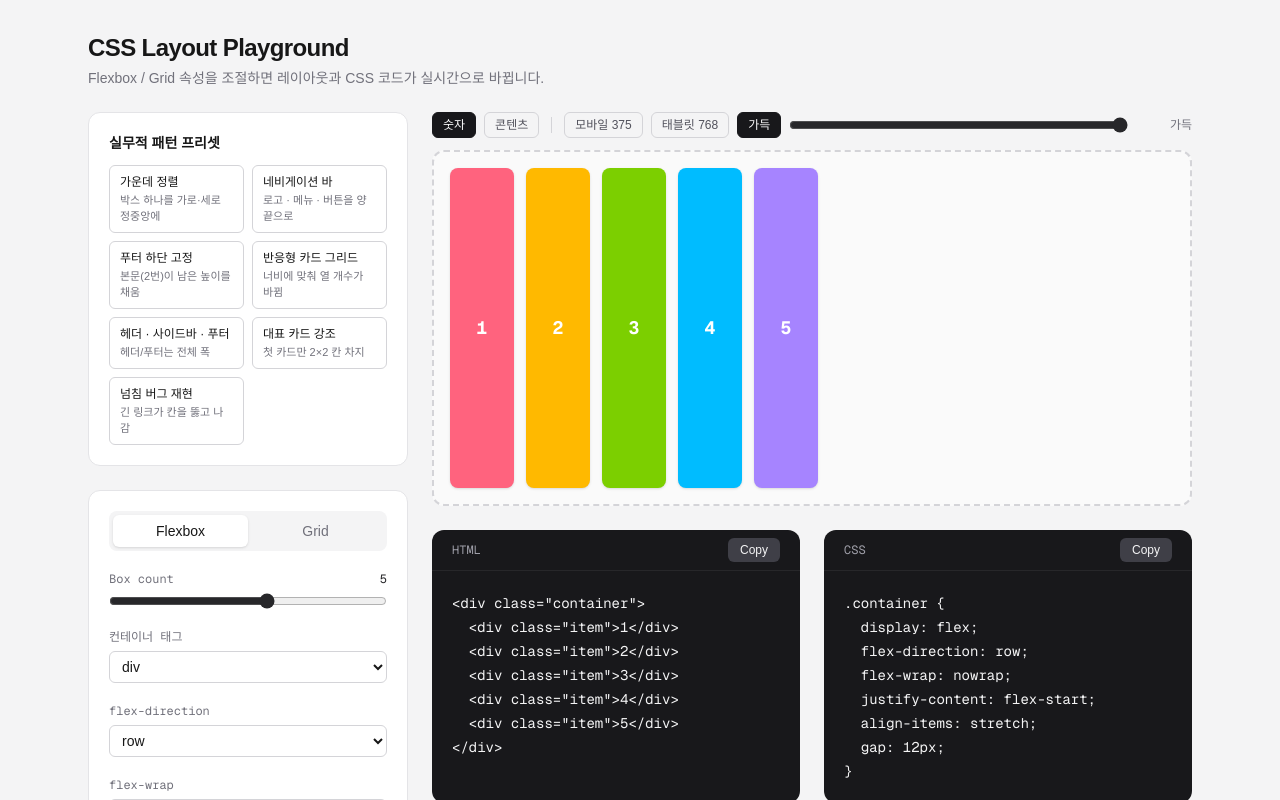
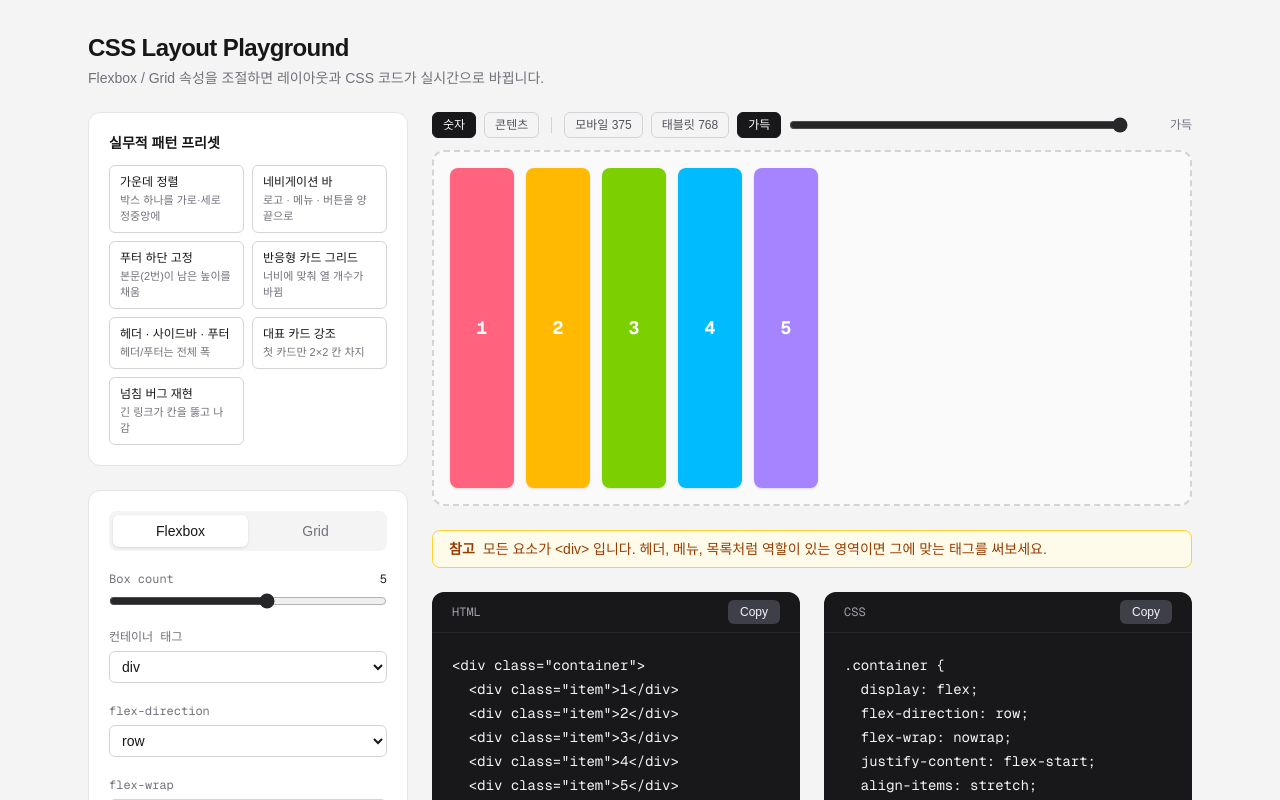
Before and after one commit to lym-bin/css-layout-playground, a Next.js app: page / in a window 1280 px wide. Shown: the top 800 px of the page. Built offline with nearby package versions, Linux system fonts and the light colour scheme.

Commit message:
feat: 마크업 진단 추가 및 README 최신화
- ul/li, main, header 중첩 규칙과 div 남용 힌트

- README: 넘침 방지, 시맨틱 태그, 마크업 진단, 트러블 슈팅 추가

```diff
--- a/src/components/layout-playground/LayoutPlayground.tsx
+++ b/src/components/layout-playground/LayoutPlayground.tsx
@@ -1,7 +1,7 @@
 // src/components/layout-playground/LayoutPlayground.tsx
 // 플레이그라운드 전체를 조립하는 클라이언트 컴포넌트.
 // - 레이아웃 상태(PlaygroundState), 선택한 박스(selectedIndex), 보기 방식(view)을 여기서 보관
-// - 왼쪽: PresetPanel + ControlPanel + ItemPanel / 오른쪽: PreviewCanvas + CodeOutput(HTML, CSS)
+// - 왼쪽: PresetPanel + ControlPanel + ItemPanel / 오른쪽: PreviewCanvas + MarkupCheck + CodeOutput(HTML, CSS)
 // - "use client" 경계는 이 파일 하나. 여기서 import하는 컴포넌트는 자동으로 클라이언트에 포함된다.
 
 "use client";
@@ -17,6 +17,8 @@ import ControlPanel from "./ControlPanel";
 import ItemPanel from "./ItemPanel";
 import PresetPanel from "./PresetPanel";
 import PreviewCanvas from "./PreviewCanvas";
+import { checkMarkup } from "@/lib/layout/checkMarkup";
+import MarkupCheck from "./MarkupCheck";
 
 export default function LayoutPlayground() {
   const [state, setState] = useState<PlaygroundState>(INITIAL_STATE);
@@ -30,6 +32,7 @@ export default function LayoutPlayground() {
       : null;
 
   const withContent = view === "content";
+  const issues = checkMarkup(state);
 
   // 프리셋은 박스 구성이 통째로 바뀌므로 이전 선택은 의미가 없어 해제한다.
   const applyPreset = (preset: Preset) => {
@@ -57,6 +60,7 @@ export default function LayoutPlayground() {
           view={view}
           onViewChange={setView}
         />
+        <MarkupCheck issues={issues} />
         <div className="grid gap-6 xl:grid-cols-2">
           <CodeOutput title="HTML" code={generateHtml(state, withContent)} />
           <CodeOutput title="CSS" code={generateCss(state, withContent)} />
--- /dev/null
+++ b/src/components/layout-playground/MarkupCheck.tsx
@@ -0,0 +1,53 @@
+// src/components/layout-playground/MarkupCheck.tsx
+// 마크업 진단 결과 표시.
+// - 문제가 없으면 "문제 없음" 한 줄, 있으면 오류(빨강) / 참고(노랑) 목록
+// - role="status" 라서 결과가 바뀌면 스크린리더가 알려준다.
+
+import type { MarkupIssue } from "@/lib/layout/checkMarkup";
+
+const LEVEL_STYLE: Record<
+  MarkupIssue["level"],
+  { label: string; className: string }
+> = {
+  error: {
+    label: "오류",
+    className:
+      "border-rose-300 bg-rose-50 text-rose-800 dark:border-rose-900 dark:bg-rose-950 dark:text-rose-200",
+  },
+  hint: {
+    label: "참고",
+    className:
+      "border-amber-300 bg-amber-50 text-amber-800 dark:border-amber-900 dark:bg-amber-950 dark:text-amber-200",
+  },
+};
+
+interface MarkupCheckProps {
+  issues: MarkupIssue[];
+}
+
+export default function MarkupCheck({ issues }: MarkupCheckProps) {
+  return (
+    <div role="status" className="flex flex-col gap-2">
+      {issues.length === 0 ? (
+        <p className="rounded-lg border border-emerald-300 bg-emerald-50 px-4 py-2 text-sm text-emerald-800 dark:border-emerald-900 dark:bg-emerald-950 dark:text-emerald-200">
+          마크업 진단: 문제 없음
+        </p>
+      ) : (
+        <ul className="flex flex-col gap-2">
+          {issues.map((issue) => {
+            const style = LEVEL_STYLE[issue.level];
+            return (
+              <li
+                key={issue.id}
+                className={`rounded-lg border px-4 py-2 text-sm ${style.className}`}
+              >
+                <span className="mr-2 font-semibold">{style.label}</span>
+                {issue.message}
+              </li>
+            );
+          })}
+        </ul>
+      )}
+    </div>
+  );
+}
--- /dev/null
+++ b/src/lib/layout/checkMarkup.ts
@@ -0,0 +1,88 @@
+// src/lib/layout/checkMarkup.ts
+// 상태(PlayGroundState)의 컨테이너/박스 태그 조합이 HTML 규칙에 맞는지 검사
+// - error: HTML 규칙 위반 (브라우저는 그려주지만 스크린리더, 검색엔진이 구조를 잘못 이해함)
+// - hint: 규칙 위반은 아니지만 개선을 권하는 것 (div 남용)
+// 문자열을 파싱하지 않고 이미 구조화된 상태 데이터를 바로 검사한다.
+
+import { DEFAULT_ITEM_TAG } from "./constants";
+import type { PlaygroundState } from "./types";
+
+export type MarkupIssueId =
+  | "ul-only-li"
+  | "li-outside-list"
+  | "single-main"
+  | "main-placement"
+  | "header-nesting"
+  | "all-div";
+
+export interface MarkupIssue {
+  id: MarkupIssueId;
+  level: "error" | "hint";
+  message: string;
+}
+
+export function checkMarkup(state: PlaygroundState): MarkupIssue[] {
+  const container = state.containerTag;
+  const tags = state.contents
+    .slice(0, state.boxCount)
+    .map((content) => content.tag ?? DEFAULT_ITEM_TAG);
+  const issues: MarkupIssue[] = [];
+
+  if (container === "ul" && tags.some((tag) => tag !== "li")) {
+    issues.push({
+      id: "ul-only-li",
+      level: "error",
+      message: "<ul> 바로 안에는 <li>만 넣을 수 있습니다.",
+    });
+  }
+
+  if (container !== "ul" && tags.includes("li")) {
+    issues.push({
+      id: "li-outside-list",
+      level: "error",
+      message: "<li>는 <ul>이나 <ol> 바로 안에 있어야 합니다.",
+    });
+  }
+
+  if (tags.filter((tag) => tag === "main").length > 1) {
+    issues.push({
+      id: "single-main",
+      level: "error",
+      message: "<main>은 한 페이지에 하나만 있어야 합니다.",
+    });
+  }
+
+  if (container !== "div" && tags.includes("main")) {
+    issues.push({
+      id: "main-placement",
+      level: "error",
+      message: `<main>은 <${container}> 안에 넣을 수 없습니다. 페이지 뼈대(div, body)바로 아래에 둡니다.`,
+    });
+  }
+
+  if (
+    container === "header" &&
+    tags.some((tag) => tag === "header" || tag === "footer")
+  ) {
+    issues.push({
+      id: "header-nesting",
+      level: "error",
+      message: "<header> 안에는 <header>나 <footer>를 넣을 수 없습니다.",
+    });
+  }
+
+  if (
+    container === "div" &&
+    tags.length > 1 &&
+    tags.every((tag) => tag === "div")
+  ) {
+    issues.push({
+      id: "all-div",
+      level: "hint",
+      message:
+        "모든 요소가 <div> 입니다. 헤더, 메뉴, 목록처럼 역할이 있는 영역이면 그에 맞는 태그를 써보세요.",
+    });
+  }
+
+  return issues;
+}
```
Also changed, not shown: 2 other files (tests, documents, lock files or other folders).
